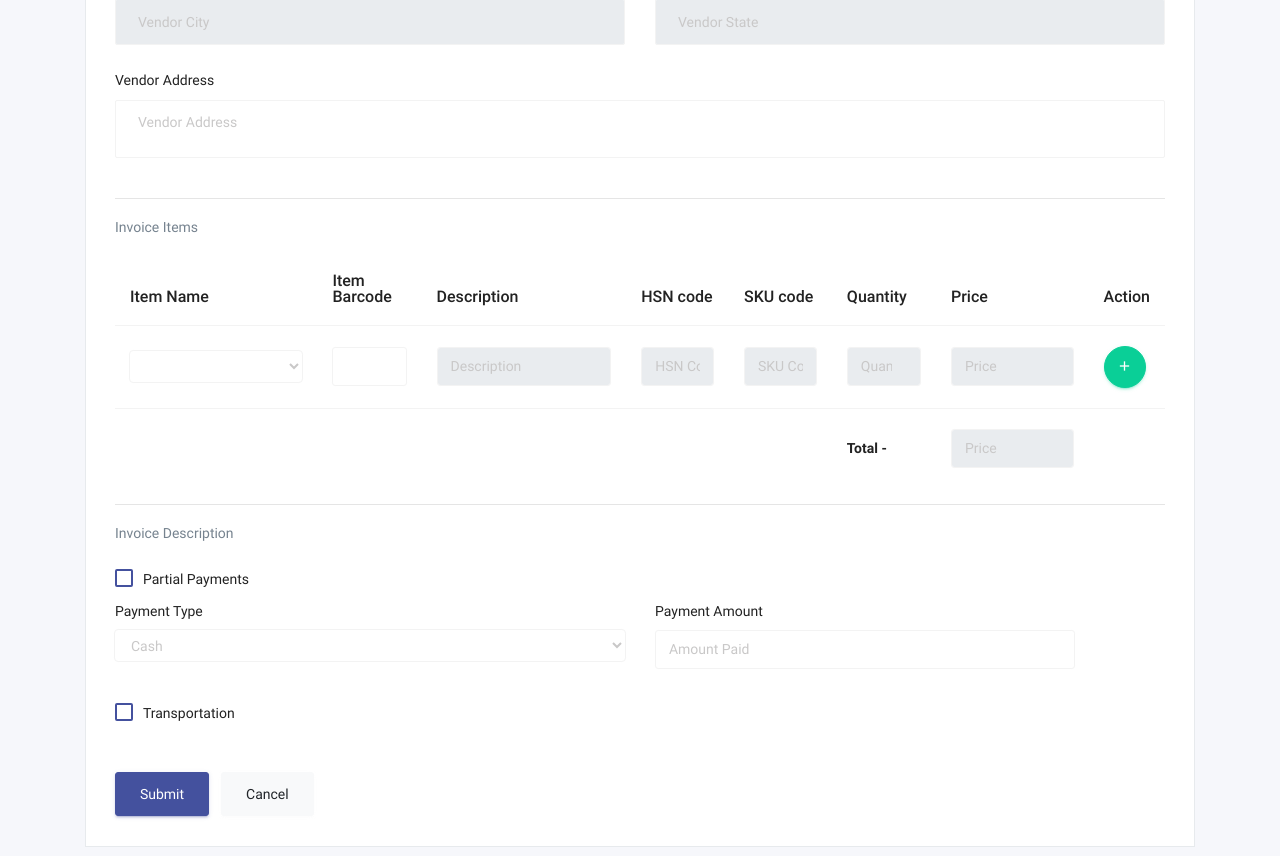
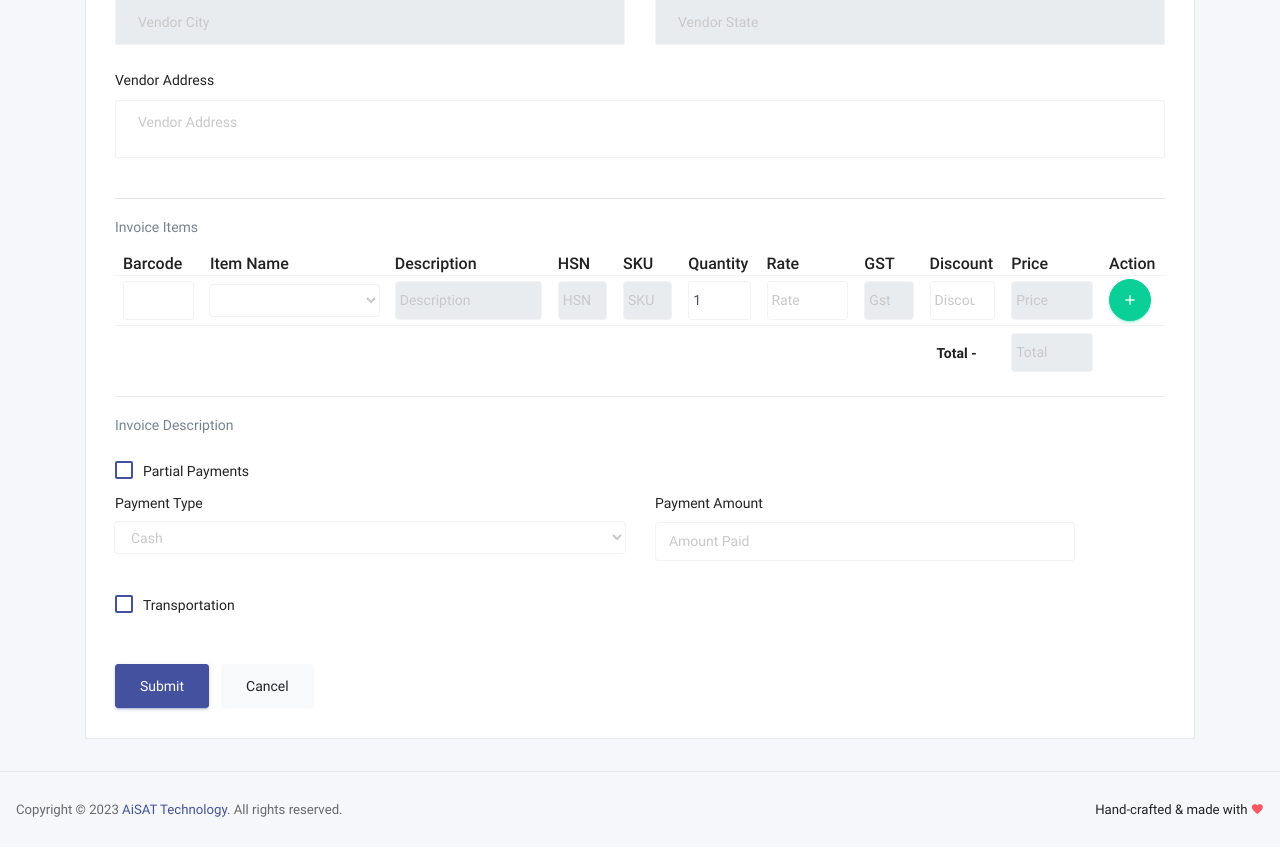
Before and after one commit to priyansh-pj/ExpertBill, a Django app: template templates/bill/invoice/invoice.html in a window 1280 px wide. Shown: the part 464-1320 px from the top of the page. After the commit the page ends 1281 px from the top, so only its background shows below. Run offline with Django 4.2, Linux system fonts and the light colour scheme; the template is opened without the code that fills it: values that come from a table or form of the project are taken from there, others are empty; data comes from the database, SQL or seed files in the repository; both versions use the stored data as it was after the commit; some libraries are stand-ins or nearby versions.

Commit message:
Invoice View Changes

```diff
--- a/bill/views.py
+++ b/bill/views.py
@@ -10,6 +10,7 @@ from store.models import *
 @login_required(login_url="login")
 def invoice(request):
     if request.method == "POST":
+        print(request.POST)
         return redirect("organization")
 
     organization = request.session["organization"]
--- a/templates/bill/invoice/invoice.html
+++ b/templates/bill/invoice/invoice.html
@@ -3,7 +3,15 @@
 {% load static %}
 
 {% block style %}
+	<style>
+        th {
+            padding: 0.2rem 0.5rem;
+        }
 
+        td {
+
+        }
+	</style>
 {% endblock %}
 
 {% block content %}
@@ -70,38 +78,61 @@
 					<table class="table invoice_data_repeater" style="width:100%">
 						<thead>
 						<tr>
-							<th style="width: 20%">Item Name</th>
-							<th style="width: 10%">Item Barcode</th>
-							<th style="width: 20%">Description</th>
-							<th style="width: 10%">HSN code</th>
-							<th style="width: 10%">SKU code</th>
-							<th style="width: 10%">Quantity</th>
-							<th style="width: 15%">Price</th>
-							<th style="width: 4%">Action</th>
+							<th style="width: 8%; padding: 0.2rem 0.5rem;">Barcode</th>
+							<th style="width: 17%; padding: 0.2rem 0.5rem;">Item Name</th>
+							<th style="width: 15%; padding: 0.2rem 0.5rem;">Description</th>
+							<th style="width: 6%; padding: 0.2rem 0.5rem;">HSN</th>
+							<th style="width: 6%; padding: 0.2rem 0.5rem;">SKU</th>
+							<th style="width: 6%; padding: 0.2rem 0.5rem;">Quantity</th>
+							<th style="width: 9%; padding: 0.2rem 0.5rem;">Rate</th>
+							<th style="width: 6%; padding: 0.2rem 0.5rem;">GST</th>
+							<th style="width: 6%; padding: 0.2rem 0.5rem;">Discount</th>
+							<th style="width: 9%; padding: 0.2rem 0.5rem;">Price</th>
+							<th style="width: 4%; padding: 0.2rem 0.5rem;">Action</th>
 						</tr>
 						</thead>
 						<tbody data-repeater-list="invoice_items">
 
 						<tr class="invoice_item" data-repeater-item id="invoice_data_1">
-							<td>
-								<select class="form-control form-control-sm" name="name[]" id="name" placeholder="Product Name" onchange="product_name(this)" required>
+							<td style="padding: 0.2rem 0.5rem;"><input class="form-control form-control-sm px-1"
+																	   type="text" name="barcode" min="0"></td>
+
+							<td style="padding: 0.2rem 0.5rem;">
+								<select class="form-control form-control-sm px-1" name="name"
+										onchange="product_name(this)"
+										required>
 									<option value="" selected></option>
 
-									<option value="other" >Create Product</option>
+									<option value="other">Create Product</option>
 								</select>
 							</td>
-							<td><input class="form-control form-control-sm" type="number" name="barcode" min="0"></td>
-							<td><input class="form-control form-control-sm" type="text" name="description"
+							<td style="padding: 0.2rem 0.5rem;"><input class="form-control form-control-sm px-1"
+																	   type="text" name="description"
 																	   placeholder="Description" readonly></td>
-							<td><input class="form-control form-control-sm" type="text" name="hsn"
-									   placeholder="HSN Code" readonly></td>
-							<td><input class="form-control form-control-sm" type="text" name="sku"
-									   placeholder="SKU Code" readonly></td>
-							<td><input class="form-control form-control-sm" type="number" name="qty"
-									   placeholder="Quantity" min="1" readonly></td>
-							<td><input class="form-control form-control-sm price" type="number" name="price"
-									   placeholder="Price" onchange="calculate_total()" min="0" readonly></td>
-							<td>
+							<td style="padding: 0.2rem 0.5rem;"><input class="form-control form-control-sm px-1"
+																	   type="text" name="hsn"
+																	   placeholder="HSN" readonly></td>
+							<td style="padding: 0.2rem 0.5rem;"><input class="form-control form-control-sm px-1"
+																	   type="text" name="sku"
+																	   placeholder="SKU" readonly></td>
+							<td style="padding: 0.2rem 0.5rem;"><input class="form-control form-control-sm qty px-1"
+																	   type="text" name="qty"
+																	   placeholder="Qty" min="1" value="1"></td>
+							<td style="padding: 0.2rem 0.5rem;"><input class="form-control form-control-sm rate px-1"
+																	   type="number" name="rate"
+																	   placeholder="Rate" min="0"></td>
+							<td style="padding: 0.2rem 0.5rem;"><input class="form-control form-control-sm gst px-1"
+																	   type="number" name="gst"
+																	   placeholder="Gst" min="0" max="100" readonly>
+							</td>
+							<td style="padding: 0.2rem 0.5rem;"><input
+									class="form-control form-control-sm discount px-1" type="number" name="discount"
+									placeholder="Discount" min="0" max="100"></td>
+							<td style="padding: 0.2rem 0.5rem;"><input class="form-control form-control-sm price  px-1"
+																	   type="text" name="price"
+																	   placeholder="Price" onchange="calculate_total()"
+																	   min="0" readonly></td>
+							<td style="padding: 0.2rem 0.5rem;">
 								<button type="button" class="btn btn-danger btn-rounded btn-icon" data-repeater-delete>
 									<i class="mdi mdi-delete"></i></button>
 								<button type="button" class="btn btn-success btn-rounded btn-icon" data-repeater-create>
@@ -118,9 +149,14 @@
 							<td></td>
 							<td></td>
 							<td></td>
+							<td></td>
+							<td></td>
+							<td></td>
+
 							<td><strong>Total - </strong></td>
-							<td><input class="form-control form-control-sm" type="number" id="total" name="total"
-									   placeholder="Price" min="0"
+							<td style="padding: 0.2rem 0.5rem;"><input class="form-control form-control-sm px-1"
+																	   type="text" id="total" name="total"
+																	   placeholder="Total" min="0"
 																	   readonly></td>
 							<td></td>
 
@@ -132,8 +168,9 @@
 				<hr>
 				<p class="card-description">Invoice Description</p>
 
-				<div class="payment repeater">
-					<div class="d-flex justify-content-between align-items-center">
+				<div class="payments">
+					<div class="row">
+						<div class="col-11 ">
 							<div class="form-check form-check-flat form-check-primary">
 								<label class="form-check-label">
 									<input type="checkbox" class="form-check-input" id="partial-payment"
@@ -142,16 +179,19 @@
 									<i class="input-helper"></i>
 								</label>
 							</div>
+						</div>
+						<div class="col-1">
 							<button data-repeater-create type="button"
 									class="partial_btn btn btn-success btn-rounded btn-icon">
 								<i class="mdi mdi-plus"></i>
 							</button>
 						</div>
-
-					<div class="row">
+					</div>
+					<div class="" data-repeater-list="payment">
+						<div class="row" data-repeater-item id="partials_1">
 							<div class="col-6 form-group">
 								<label for="payment-type">Payment Type</label>
-							<select class="form-control form-control-sm w-100" id="payment-type">
+								<select class="form-control form-control-sm w-100" name="payment-type">
 									<option value="Cash" selected>Cash</option>
 									<option value="Upi">UPI</option>
 									<option value="Debit Card">Debit Card</option>
@@ -162,41 +202,19 @@
 							</div>
 							<div class="col-5 form-group">
 								<label for="payment-amt">Payment Amount</label>
-							<input class="form-control form-control-sm" type="number" id="payment-amt"
+								<input class="form-control form-control-sm" type="number" name="payment-amt"
 									   placeholder="Amount Paid">
 							</div>
 							<div class="col-1">
-
-						</div>
-					</div>
-
-					<div data-repeater-list="partial-payment" class="partial-payment">
-						<div data-repeater-item>
-							<div class="row">
-								<div class="col-6 form-group">
-									<select class="form-control form-control-sm w-100" name="payment-type">
-										<option value="Cash" selected>Cash</option>
-										<option value="Upi">UPI</option>
-										<option value="Debit Card">Debit Card</option>
-										<option value="Credit Card">Credit Card</option>
-										<option value="Finance">Finance</option>
-										<option value="Credit">Credit</option>
-									</select>
-								</div>
-								<div class="col-5 form-group">
-									<input class="form-control form-control-sm" type="number" name="payment-amt"
-										   placeholder="Amount Paid">
-								</div>
-								<div class="col-1 form-group">
 								<button data-repeater-delete type="button"
-											class="btn btn-danger btn-rounded btn-icon"><i class="mdi mdi-delete"></i>
+										class="partial_btn btn btn-danger btn-rounded btn-icon">
+									<i class="mdi mdi-delete"></i>
 								</button>
 							</div>
 						</div>
+						<div class="partial_payment"></div>
 					</div>
 				</div>
-				</div>
-
 				<div class="transport_module">
 					<div class="form-check form-check-flat form-check-primary">
 						<label class="form-check-label">
@@ -246,7 +264,8 @@
 				<br>
 
 				<button type="submit" class="btn btn-primary mr-2">Submit</button>
-				<button href={% url "organization" %} class="btn btn-light">Cancel</button>
+				<button href={% url "organization" %} class="btn btn-light
+				">Cancel</button>
 			</form>
 		</div>
 	</div>
@@ -262,11 +281,18 @@
         function toggleTransportDiv() {
             var checkbox = document.getElementById("transport");
             var transportDiv = document.querySelector(".transport");
+            var inputFields = transportDiv.querySelectorAll("input");
 
             if (checkbox.checked) {
                 transportDiv.style.display = "block";
+                inputFields.forEach(function (input) {
+                    input.disabled = false;
+                });
             } else {
                 transportDiv.style.display = "none";
+                inputFields.forEach(function (input) {
+                    input.disabled = true;
+                });
             }
         }
 
@@ -277,17 +303,33 @@
 
         function togglePartialPaymentDiv() {
             var checkbox = document.getElementById("partial-payment");
-            var partialPaymentDiv = document.querySelector(".partial-payment");
+            var partialPaymentDiv = document.querySelector(".partial_payment");
+            var inputFields = partialPaymentDiv.querySelectorAll("input");
+            var selectFields = partialPaymentDiv.querySelectorAll("select");
+
             var partialBtn = document.querySelector(".partial_btn");
 
             if (checkbox.checked) {
                 partialPaymentDiv.style.display = "block";
                 partialBtn.style.display = "block";
-                partialBtn.disabled = false;
+                inputFields.forEach(function (input) {
+                    input.disabled = false;
+                });
+                selectFields.forEach(function (select) {
+                    select.disabled = false;
+
+                });
             } else {
+
                 partialPaymentDiv.style.display = "none";
                 partialBtn.style.display = "none";
-                partialBtn.disabled = true;
+                inputFields.forEach(function (input) {
+                    input.disabled = true;
+                });
+                selectFields.forEach(function (select) {
+                    select.disabled = true;
+                });
+
             }
         }
 
@@ -295,46 +337,6 @@
         checkbox.addEventListener("change", togglePartialPaymentDiv);
 
         togglePartialPaymentDiv();
-
-        var totalInput = document.getElementById("total");
-
-		function calculate_total() {
-            var total = 0;
-
-            document.querySelectorAll(".price").forEach(function(inputElement) {
-                var inputValue = parseFloat(inputElement.value);
-                if (!isNaN(inputValue)) {
-                    total += inputValue;
-                }
-            });
-
-            totalInput.value = total;
-        }
-
-        (function ($) {
-			'use strict';
-			$(function () {
-				$('.invoice_data_repeater').repeater({
-
-					show: function () {
-						// Generate a unique ID for the item
-						var uniqueId = 'invoice_data_' + $('.invoice_data_repeater .invoice_item').length;
-
-						// Set the unique ID as an attribute for the item
-						$(this).attr('id', uniqueId);
-						$(this).slideDown("invoice_item_repeat");
-						$(this).find('.btn-success[data-repeater-create]').remove();
-					},
-					hide: function (deleteElement) {
-						if (confirm('Are you sure you want to delete this element?')) {
-							$(this).slideUp(deleteElement);
-						}
-					},
-					isFirstItemUndeletable: true
-				});
-			});
-		})(jQuery);
-
 
 
         function validateGSTIN(gstin) {
@@ -395,7 +397,7 @@
         });
 	</script>
 	<script>
-	function product_name(element){
+        function product_name(element) {
             var parentId = $(element).closest('tr').attr('id');
             if ($(element).val() === 'other') {
                 var name = $(element).attr('name')
@@ -407,12 +409,103 @@
                     required: true,
                 });
                 $(element).replaceWith(newInput);
-        	$('#' + parentId + ' input').removeAttr('readonly');
+                $('#' + parentId + ' input').not('.price').removeAttr('readonly');
 
             }
         }
 	</script>
+
 	<script>
+        function calculateRowPrice(row) {
+            const qty = parseFloat(row.find('.qty').val()) || 0;
+            const rate = parseFloat(row.find('.rate').val()) || 0;
+            const gst = parseFloat(row.find('.gst').val()) || 0;
+            const discount = parseFloat(row.find('.discount').val()) || 0;
+
+            // Calculate the price for this row with discount
+            var price = (qty * rate) + (qty * rate * gst / 100);
+            price -= (discount / 100) * price; // Apply discount
+
+            // Update the price input field
+            row.find('.price').val(price.toFixed(2));
+        }
+
+        // Function to calculate total
+        function calculate_total() {
+            let total = 0;
+
+            $('.invoice_item').each(function () {
+                calculateRowPrice($(this));
+                const rowPrice = parseFloat($(this).find('.price').val()) || 0;
+                total += rowPrice;
+            });
+            console.log(total)
+            // Update the #total element
+            document.getElementById("total").value = total.toFixed(2);
+
+
+        }
+
+        // Attach event handlers to the inputs
+        $(document).on('change', '.qty, .rate, .gst, .discount', function () {
+            calculateRowPrice($(this).closest('.invoice_item'));
+            calculate_total();
+        });
+
+
+	</script>
+	<script>
+        (function ($) {
+            $(function () {
+                $('.invoice_data_repeater').repeater({
+                    show: function () {
+                        // Generate a unique ID for the item
+                        var uniqueId = 'invoice_data_' + $('.invoice_data_repeater .invoice_item').length;
+
+                        // Set the unique ID as an attribute for the item
+                        $(this).attr('id', uniqueId);
+                        $(this).slideDown("");
+                        $(this).find('.btn-success[data-repeater-create]').remove();
+                    },
+                    hide: function (deleteElement) {
+
+                        if (confirm('Are you sure you want to delete this element?')) {
+                            $(this).slideUp(function (){
+                                deleteElement();
+								calculate_total();
+							});
+
+                        }
+
+                    },
+                    isFirstItemUndeletable: true
+                });
+            });
+        })(jQuery);
+
+        (function ($) {
+            $(function () {
+                $('.payments').repeater({
+                    show: function () {
+                        var uniqueId = 'partials_' + ($('.payments .row[data-repeater-item]').length);
+                        var newItem = $(this);
+                        newItem.attr('id', uniqueId);
+                        newItem.appendTo('.partial_payment').slideDown();
+                        newItem.find('label').remove();
+                        newItem.find('.btn-success[data-repeater-create]').remove();
+                    },
+                    hide: function (deleteElement) {
+                        if (confirm('Are you sure you want to delete this element?')) {
+                            // Slide up and delete the element if confirmed
+                            $(this).slideUp(function () {
+                                $(this).remove();
+                            });
+                        }
+                    },
+                    isFirstItemUndeletable: true
+                });
+            });
+        })(jQuery);
 
 	</script>
 
```
Also changed, not shown: db.sqlite3. Lines whose indentation alone changed are shown as unchanged.
